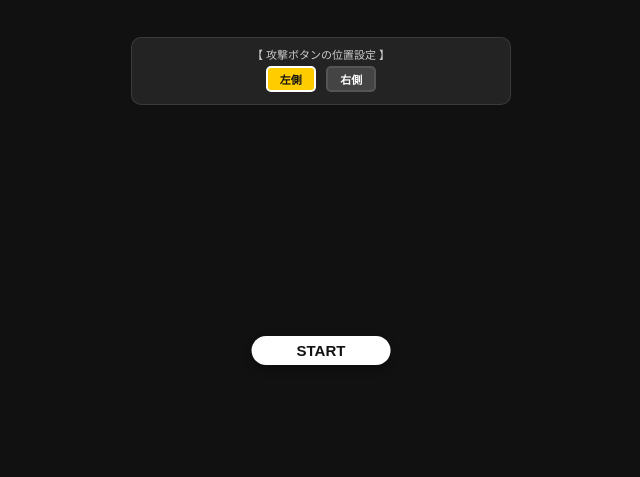
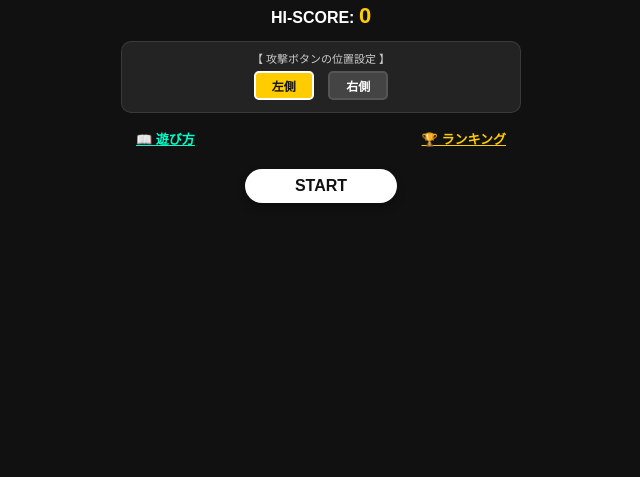
Before and after one commit to mykuma0207/marumine, a plain HTML site: page index.html in a window 1280 px wide. Shown: the part 323-800 px from the top of the page, without its empty margins (319-959 px from the left). Drawn offline with Linux system fonts and the light colour scheme.

Commit message:
Update style.css

```diff
--- a/style.css
+++ b/style.css
@@ -191,7 +191,7 @@ body {
     position: absolute;
     top: 0; left: 0; width: 100vw; height: 100dvh;
     background: rgba(0,0,0,0.85);
-    z-index: 40;
+    z-index: 140; /* 🟢 overlay-screenより手前に出すため140へ引き上げ */
     display: none;
     justify-content: center;
     align-items: flex-start;
@@ -205,7 +205,7 @@ body {
     text-align: center;
     border: 2px solid #ffcc00;
     width: 75%;
-    max-width: 340px; /* さらに少し小さくして見切れを徹底防御 */
+    max-width: 340px;
     margin-top: 4vh;
 }
 .modal-content h2 { font-size: 15px; margin-bottom: 6px; color: #ffcc00; }
@@ -242,33 +242,41 @@ body {
     100% { opacity: 0.3; }
 }
 
-/* 🪟 メニュー共通の画面設定（絶対座標による完全固定） */
+/* 🪟 メニュー共通の画面設定（完全固定・裏の透過遮断版） */
 .overlay-screen {
     position: absolute;
     top: 0; left: 0; width: 100vw; height: 100dvh;
-    background: #111;
-    z-index: 100;
-    text-align: center;
-    overflow: hidden;
+    background: #111; /* 🟢 完全な不透明の黒にして裏側のすけ透けを完全に防ぐ */
+    z-index: 100;    /* 🟢 ゲーム中要素を手前に突き抜けさせない鉄壁の数値 */
+    display: flex;
+    justify-content: center;
+    align-items: center; /* 🟢 画面の縦横ど真ん中に内容を集約 */
 }
 
+/* 🟢 メインメニューの縦一列配置を司る中心ラッパー */
+#menu-content-wrapper {
+    display: flex;
+    flex-direction: column;
+    align-items: center;
+    justify-content: center;
+    gap: 12px; /* 各パーツの縦の間隔 */
+    width: 90%;
+    max-width: 400px;
+    height: 90%;
+}
+
+/* 🟢 絶対位置(%)を廃止し、文字や箱のサイズをスマホに最適化 */
 .screen-title {
-    position: absolute;
-    top: 10%;
-    left: 0; width: 100%;
-    font-size: 26px;
+    font-size: 24px;
     letter-spacing: 1px;
     color: #ffcc00;
+    margin-bottom: 5px;
 }
 .text-red { color: #ff3366 !important; }
 
 .score-display-box {
-    position: absolute;
-    top: 26%;
-    left: 0; width: 100%;
     font-size: 16px;
     font-weight: bold;
-    line-height: 1.4;
 }
 #res-score { color: #fff; font-size: 20px; }
 .text-teal { color: #00ffcc !important; }
@@ -277,21 +285,52 @@ body {
 
 /* 🛠️ トップ画面専用：攻撃ボタンの位置設定ボックス */
 .settings-box {
-    position: absolute;
-    top: 45%;
-    left: 50%;
-    transform: translateX(-50%);
-    text-align: center;
     background: rgba(255,255,255,0.08);
     padding: 8px 18px;
     border-radius: 10px;
     border: 1px solid rgba(255,255,255,0.1);
-    width: 85%;
-    max-width: 380px;
+    width: 100%;
+    text-align: center;
 }
-.settings-box p { font-size: 11px; margin-bottom: 4px; color: #ccc; }
+.settings-box p { font-size: 11px; margin-bottom: 5px; color: #ccc; }
 
-/* 🛠️ ゲームオーバー画面専用：世界ランキング送信ボックス */
+.setting-row { margin-bottom: 4px; }
+.setting-row button {
+    padding: 4px 16px; margin: 0 5px; font-size: 12px; font-weight: bold;
+    background: #444; color: #fff; border: 2px solid #555; border-radius: 5px; cursor: pointer;
+}
+.setting-row button.active {
+    background: #ffcc00; color: #111; border-color: #fff;
+}
+
+/* 🟢 誤タップ防止：完全に左右の両端へ引き離したサブボタン配置 */
+.menu-sub-btns-wide {
+    display: flex;
+    justify-content: space-between; /* 🟢 左右の両端にピッタリ密着 */
+    width: 100%;
+    padding: 0 15px;
+    margin: 4px 0;
+}
+#how-to-open-btn, #ranking-open-btn {
+    background: none; border: none; color: #00ffcc; font-size: 13px; font-weight: bold; cursor: pointer; text-decoration: underline;
+}
+#ranking-open-btn { color: #ffcc00; }
+
+/* 🟢 中央にドンと構える決定版スタートボタン */
+#start-btn, #back-to-top-btn {
+    padding: 8px 50px;
+    font-size: 16px;
+    font-weight: bold;
+    cursor: pointer;
+    border: none;
+    border-radius: 30px;
+    background-color: #fff;
+    color: #111;
+    box-shadow: 0 4px 10px rgba(0,0,0,0.3);
+    margin-top: 5px;
+}
+
+/* 🛠️ ゲームオーバー画面専用：世界ランキング送信ボックス（後ほど調整用として旧座標を継承） */
 #send-score-container {
     position: absolute;
     top: 45%;
@@ -315,34 +354,3 @@ body {
 #send-score-btn {
     padding: 4px 12px; font-size: 12px; font-weight: bold; background: #ff3366; color: #fff; border: none; border-radius: 4px; cursor: pointer;
 }
-
-.setting-row { margin-bottom: 4px; }
-.setting-row button {
-    padding: 3px 12px; margin: 0 3px; font-size: 11px; font-weight: bold;
-    background: #444; color: #fff; border: 2px solid #555; border-radius: 5px; cursor: pointer;
-}
-.setting-row button.active {
-    background: #ffcc00; color: #111; border-color: #fff;
-}
-.menu-sub-btns { display: flex; gap: 15px; justify-content: center; margin-top: 3px; }
-#how-to-open-btn, #ranking-open-btn {
-    background: none; border: none; color: #00ffcc; font-size: 12px; font-weight: bold; cursor: pointer; text-decoration: underline;
-}
-#ranking-open-btn { color: #ffcc00; }
-
-/* 決定版：絶対に埋もれない位置（下部固定）に計算されたメインボタン */
-#start-btn, #back-to-top-btn {
-    position: absolute;
-    bottom: 14%; /* 12%から14%に少し引き上げ、確実に収まる位置へ */
-    left: 50%;
-    transform: translateX(-50%);
-    padding: 6px 45px;
-    font-size: 15px;
-    font-weight: bold;
-    cursor: pointer;
-    border: none;
-    border-radius: 30px;
-    background-color: #fff;
-    color: #111;
-    box-shadow: 0 4px 10px rgba(0,0,0,0.3);
-}
```
